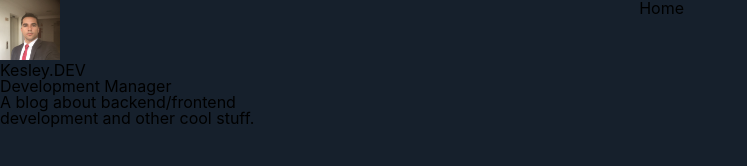
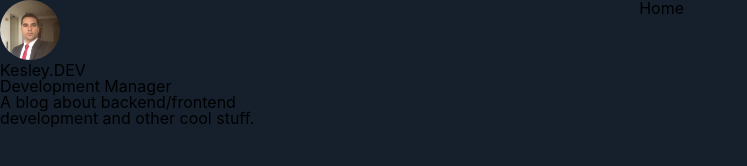
Before and after one commit to KesleyDavid/studyGatsbyJS, a Gatsby site in the folder web/webKesleyBlog/: page / in a window 1280 px wide. Shown: the whole page, without its empty margins (0-747 px from the left). Built offline with nearby package versions, Linux system fonts and the light colour scheme; Gatsby itself is replaced by a stand-in of ours.

Commit message:
[web] [dev] [new] Styled Component Avatar

```diff
--- a/web/webKesleyBlog/src/components/Avatar/index.js
+++ b/web/webKesleyBlog/src/components/Avatar/index.js
@@ -1,6 +1,7 @@
 import React from "react"
 import { useStaticQuery, graphql } from "gatsby"
-import Img from "gatsby-image"
+
+import * as S from './styled';
 
 const Avatar = () => {
   const { avatarImage } = useStaticQuery(
@@ -17,7 +18,9 @@ const Avatar = () => {
     `
   )
 
-  return <Img fixed={avatarImage.childImageSharp.fixed} className="foo" />
+  return (
+    <S.AvatarWrapper fixed={avatarImage.childImageSharp.fixed} />
+  )
 }
 
 export default Avatar
--- /dev/null
+++ b/web/webKesleyBlog/src/components/Avatar/styled.js
@@ -0,0 +1,9 @@
+import styled from 'styled-components';
+import Img from "gatsby-image";
+
+export const AvatarWrapper = styled(Img)`
+  border-radius: 50%;
+  width: 3.75rem;
+  height: 3.75rem;
+  margin: auto;
+`;
```
